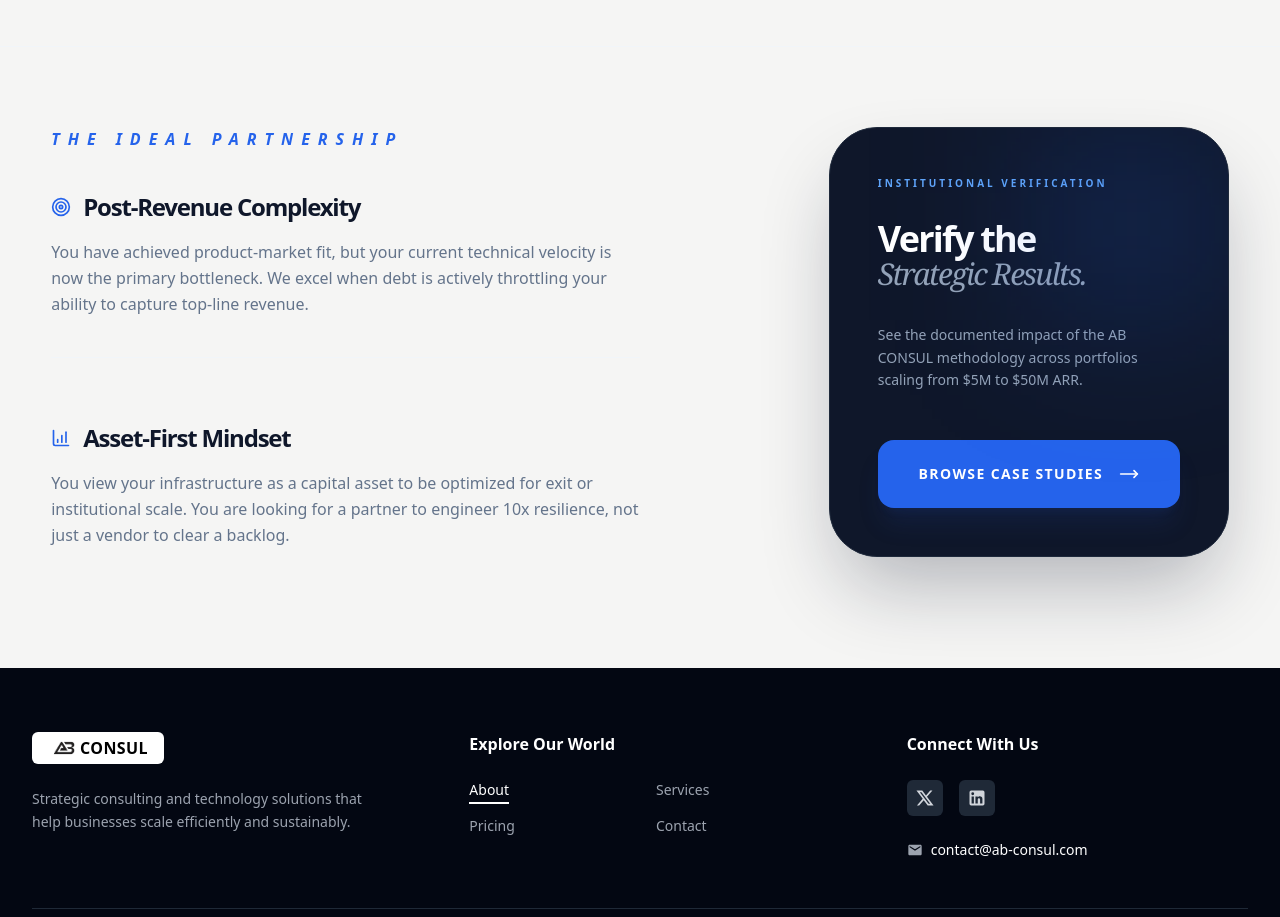
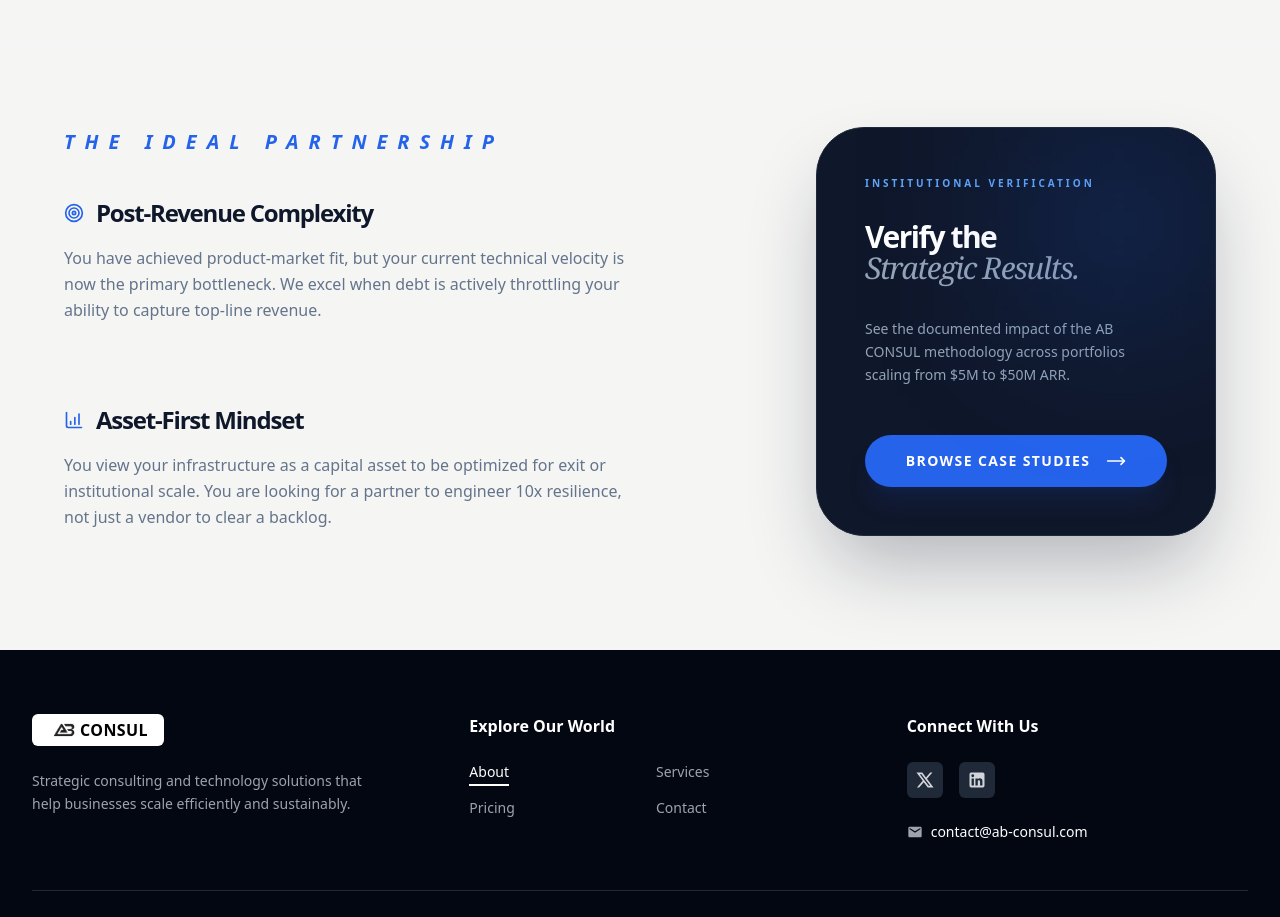
Before and after one commit to l-tting/ab-consul, a Next.js app in the folder my-app/: page /about in a window 1280 px wide. Shown: the part 2920-3837 px from the top of the page. Built offline with nearby package versions, Linux system fonts and the light colour scheme.

Commit message:
about page width adjustments --v3

```diff
--- a/my-app/src/components/AboutClosing.jsx
+++ b/my-app/src/components/AboutClosing.jsx
@@ -6,15 +6,15 @@ import Link from "next/link";
 export default function AboutClosing() {
   return (
     <section className="w-full py-20 flex justify-center border-t border-slate-100 ">
-      <div className="w-[92%] max-w-7xl">
+      <div className="w-[92%] max-w-6xl">
         <div className="flex flex-col lg:flex-row justify-between items-start gap-16 lg:gap-32">
 
           {/* Left: The Requirements - Professional Qualification */}
           <div className="lg:w-1/2">
-            <h2 className="text-[16px] font-black uppercase tracking-[0.5em] text-blue-600 mb-10 italic">
+            <h2 className="text-[20px] font-black uppercase tracking-[0.5em] text-blue-600 mb-10 italic">
               The Ideal Partnership
             </h2>
-            <div className="space-y-16">
+            <div className="space-y-10">
               <div className="group border-b border-slate-100 pb-10 last:border-0">
                 <div className="flex items-center gap-3 mb-4">
                   <Target className="w-5 h-5 text-blue-600" />
@@ -47,7 +47,7 @@ export default function AboutClosing() {
             <div className="absolute top-0 right-0 w-48 h-48 bg-blue-600/20 blur-[80px] pointer-events-none" />
 
             <p className="text-[10px] font-black text-blue-400 mb-8 uppercase tracking-[0.3em]">Institutional Verification</p>
-            <h3 className="text-4xl font-black mb-8 tracking-tighter leading-[0.9]">
+            <h3 className="text-3xl font-black mb-8 tracking-tighter leading-[0.9]">
               Verify the <br/>
               <span className="italic font-serif text-slate-400 font-medium text-3xl">Strategic Results.</span>
             </h3>
@@ -59,7 +59,7 @@ export default function AboutClosing() {
 
             <Link
               href="/case-studies"
-              className="w-full py-6 bg-blue-600 hover:bg-white hover:text-blue-600 text-white rounded-2xl font-black text-sm uppercase tracking-widest transition-all duration-500 flex items-center justify-center gap-4 group shadow-xl shadow-blue-900/20"
+              className="w-full py-4 bg-blue-600 hover:bg-white hover:text-blue-600 text-white rounded-full font-black text-sm uppercase tracking-widest transition-all duration-500 flex items-center justify-center gap-4 group shadow-xl shadow-blue-900/20"
             >
               Browse Case Studies
               <MoveRight className="w-5 h-5 group-hover:translate-x-2 transition-transform duration-300" />
```
